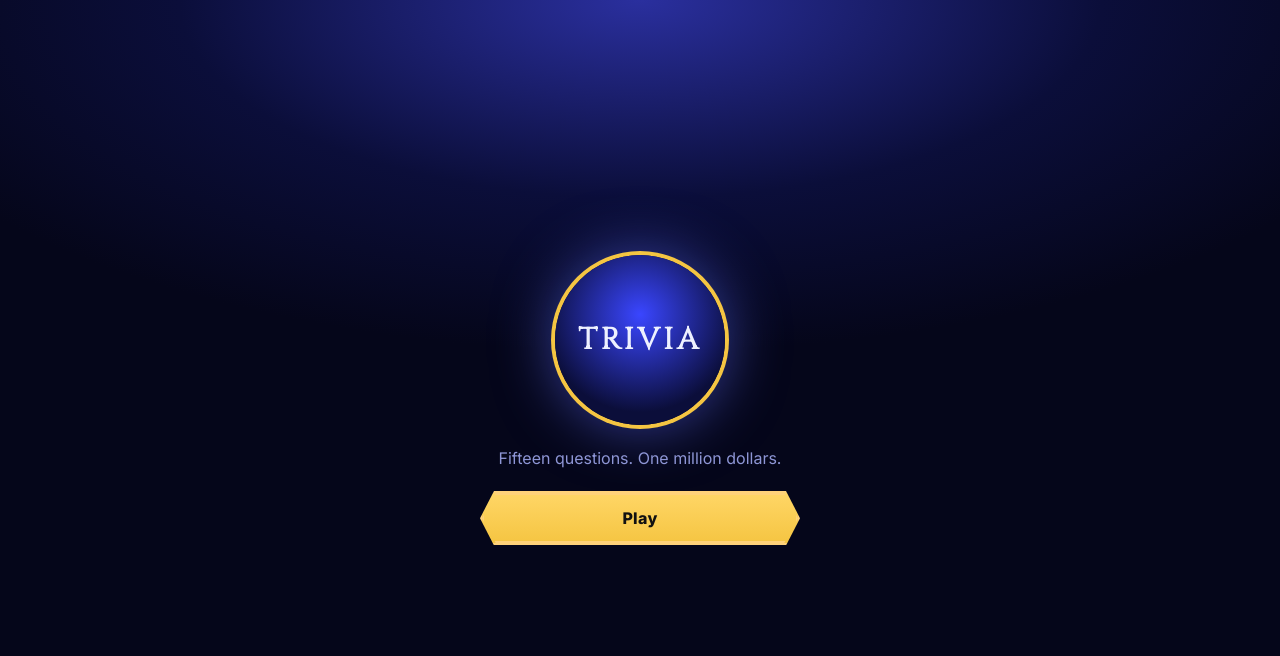
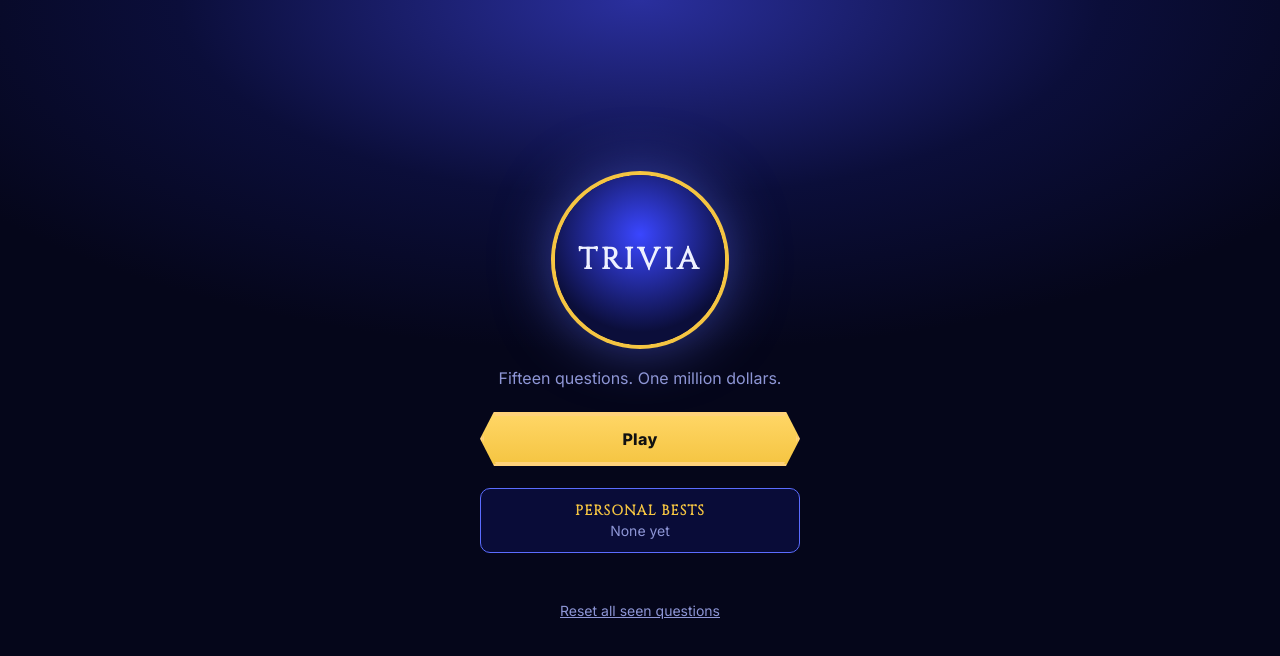
Before and after one commit to jonstuebe/trivia, a React (Vite) app: page / in a window 1280 px wide. Shown: the top 656 px of the page. Built offline with nearby package versions, Linux system fonts and the light colour scheme.

Commit message:
The Main menu's Resume, Personal bests and Reset all confirm; e2e for refresh, Resume and Reset all

```diff
--- a/src/routes/index.tsx
+++ b/src/routes/index.tsx
@@ -1,4 +1,8 @@
 import { createFileRoute, useNavigate } from "@tanstack/react-router";
+import { useId, useState } from "react";
+import { storage } from "../app/game-services";
+import { mainMenuView } from "../screens/main-menu-view";
+import { Dialog } from "../ui/dialog";
 import { Button } from "../ui/lozenge";
 import { ScreenHeading } from "../ui/screen-heading";
 
@@ -6,8 +10,25 @@ export const Route = createFileRoute("/")({
   component: MainMenu,
 });
 
+/**
+ * The Main menu: Resume when a Game is saved (then Play steps back), Play,
+ * the Personal bests, and Reset all seen questions behind a confirm.
+ */
 function MainMenu() {
   const navigate = useNavigate();
+  const [confirmingReset, setConfirmingReset] = useState(false);
+  const [notice, setNotice] = useState<string>();
+  const bestsId = useId();
+
+  const saved = storage.savedGame()?.context;
+  const view = mainMenuView({ saved, personalBest: storage.personalBest });
+
+  function resetAll() {
+    storage.resetAll();
+    setConfirmingReset(false);
+    setNotice("All seen questions cleared.");
+  }
+
   return (
     <main className="screen hero">
       <div className="logo">
@@ -15,10 +36,50 @@ function MainMenu() {
       </div>
       <p className="muted">Fifteen questions. One million dollars.</p>
       <div className="menu">
-        <Button variant="primary" onClick={() => void navigate({ to: "/topics" })}>
+        {/* /game brings the Saved game back. */}
+        {view.resume && (
+          <Button variant="primary" onClick={() => void navigate({ to: "/game" })}>
+            {view.resume}
+          </Button>
+        )}
+        <Button variant={view.resume ? "secondary" : "primary"} onClick={() => void navigate({ to: "/topics" })}>
           Play
         </Button>
       </div>
+
+      <section className="bests" aria-labelledby={bestsId}>
+        <h2 id={bestsId} className="section-title">
+          Personal bests
+        </h2>
+        {view.personalBests.length === 0 ? (
+          <p className="muted">None yet</p>
+        ) : (
+          <ul className="bests__list">
+            {view.personalBests.map((line) => (
+              <li key={line}>{line}</li>
+            ))}
+          </ul>
+        )}
+      </section>
+
+      <div role="status">{notice && <p className="notice">{notice}</p>}</div>
+      <Button variant="quiet" onClick={() => setConfirmingReset(true)}>
+        Reset all seen questions
+      </Button>
+
+      {confirmingReset && (
+        <Dialog
+          title="Forget every question you have seen, so they can all come up as new again?"
+          onCancel={() => setConfirmingReset(false)}
+        >
+          <div className="dialog__buttons">
+            <Button variant="primary" onClick={resetAll}>
+              Reset all
+            </Button>
+            <Button onClick={() => setConfirmingReset(false)}>Cancel</Button>
+          </div>
+        </Dialog>
+      )}
     </main>
   );
 }
--- a/src/ui/studio.css
+++ b/src/ui/studio.css
@@ -237,6 +237,25 @@ button.lozenge:focus-visible::before {
   flex-direction: column;
   gap: 10px;
   width: min(320px, 100%);
+}
+
+/* The Personal bests box, one line per Topic. */
+.bests {
+  width: min(320px, 100%);
+  padding: 12px 14px;
+  border: 1px solid var(--line);
+  border-radius: var(--r-tile);
+  background: rgba(12, 17, 70, 0.7);
+  font-size: 14px;
+}
+
+.bests__list {
+  list-style: none;
+  margin: 8px 0 0;
+  padding: 0;
+  display: flex;
+  flex-direction: column;
+  gap: 4px;
 }
 
 /* ---- Topic picker and Ready to play ---- */
```
Also changed, not shown: tests/saved-game.e2e.ts (added, +103 -0 lines).
